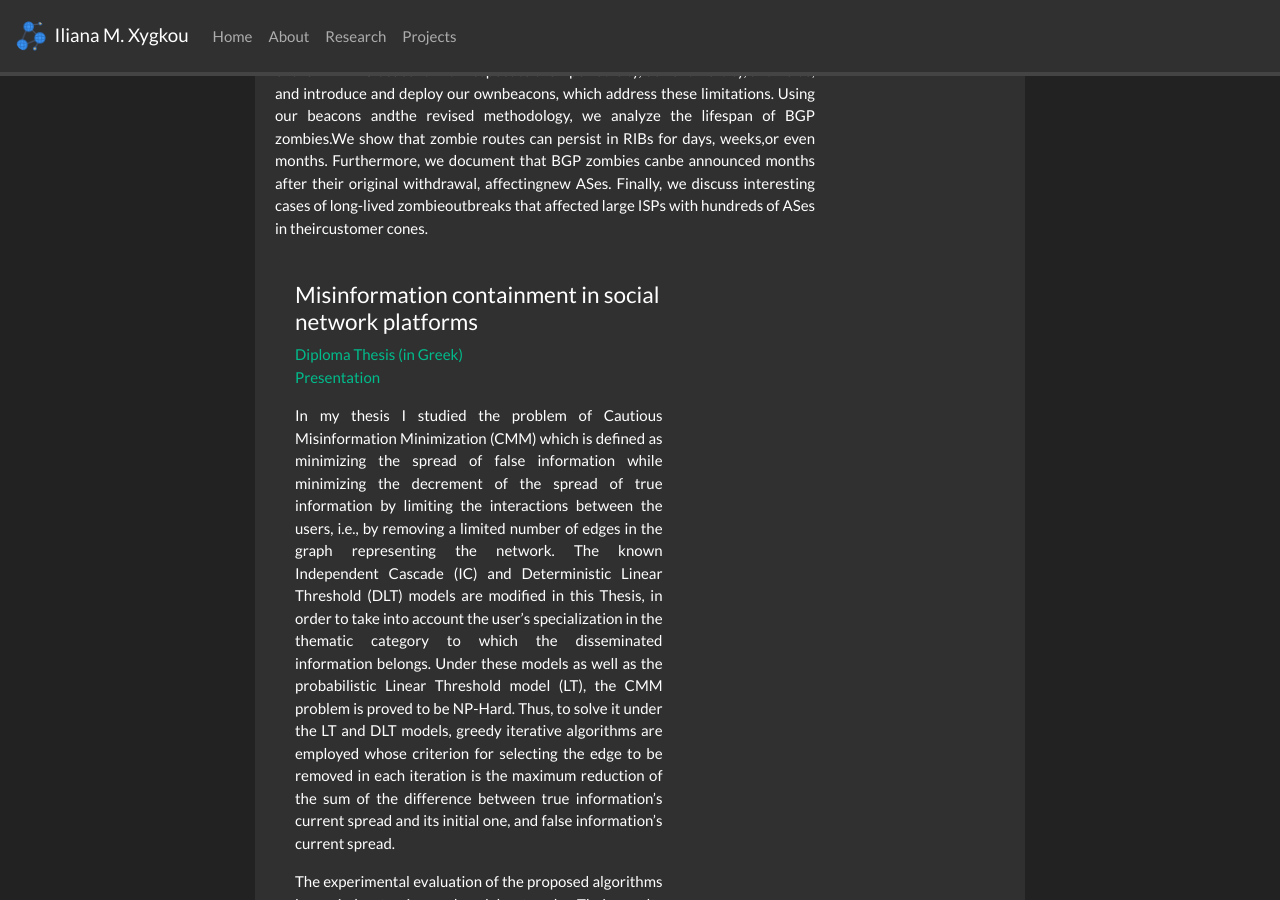
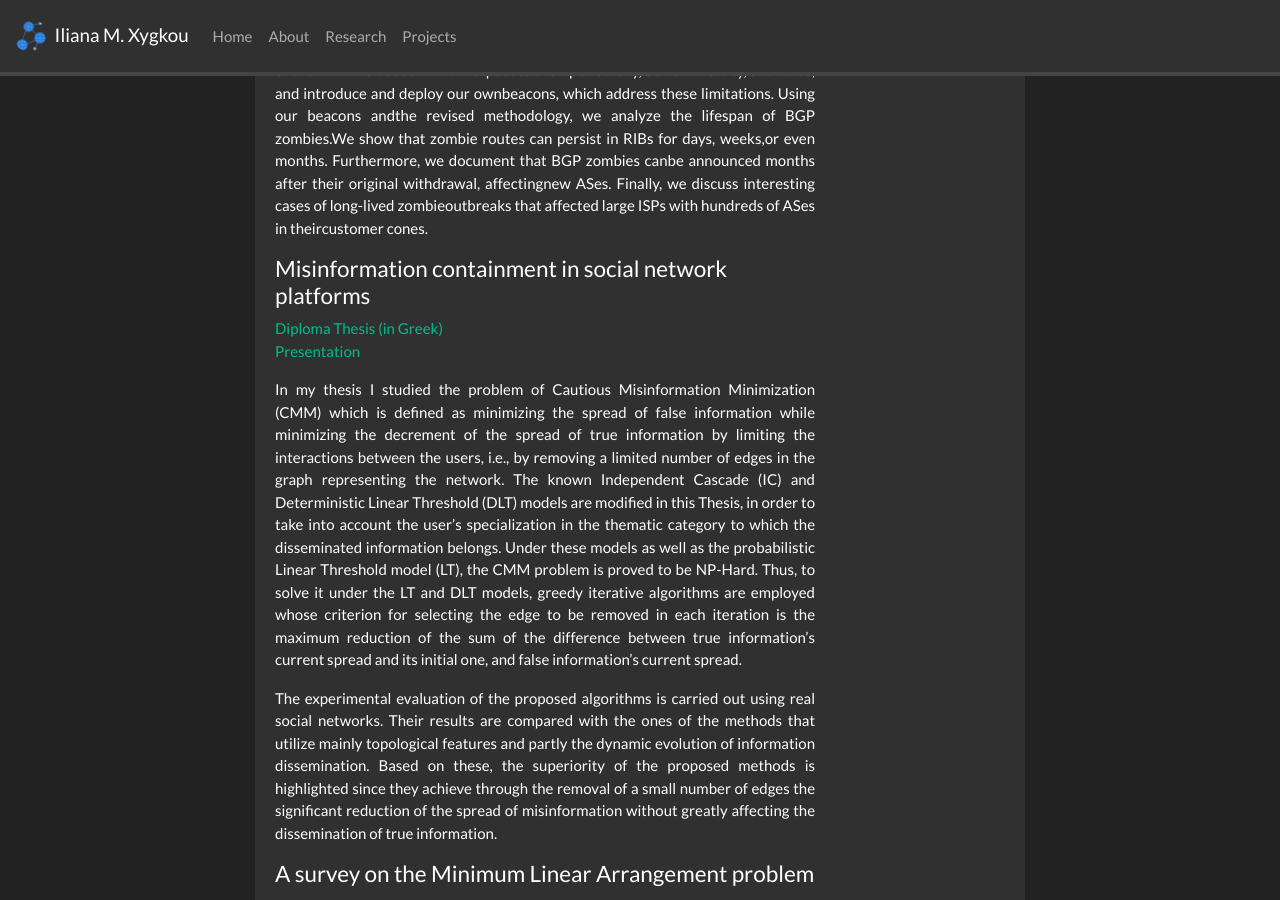
Before and after one commit to IlianaXn/ilianaxn.github.io, a Jekyll site: the page built from _pages/research.md, in a window 1280 px wide and 900 px high, scrolled down 517 px. Built offline with Jekyll 4.4.1, drawn with Linux system fonts in a browser that asks for light colours; nearby versions of some CDN libraries; a style sheet for code colours, icons or effects is not loaded.

Commit message:
Update html code

```diff
--- a/_pages/research.md
+++ b/_pages/research.md
@@ -73,9 +73,6 @@ iframe {
  <a href="{{ site.url }}{{ site.baseurl }}/presentations/BGPZombies-IMC2025.pdf" target="_blank">Presentation</a><br/>
 <p align="justify">BGP is the de facto protocol used to manage a network’s reachabilityon the Internet. Network operators announce and withdraw theirprefixes on BGP to enable or to prevent communication towardstheir origin network, respectively. However, the withdrawal of aprefix could fail to propagate totally in the Internet and routestowards withdrawn prefixes could remain in the routing tablesof routers. These routes are called stuck or zombie BGP routes,and their persistence can lead to performance degradation, or evenpartial or complete outage. In this paper, we first revisit existingwork on BGP zombies using RIPE RIS beacons, identify the double-counting discrepancy, and revise the methodology to address thisproblem and detect zombies more accurately. Second, we point outlimitations of the RIPE RIS beacons with respect to their periodicity,lack of diversity, and noise, and introduce and deploy our ownbeacons, which address these limitations. Using our beacons andthe revised methodology, we analyze the lifespan of BGP zombies.We show that zombie routes can persist in RIBs for days, weeks,or even months. Furthermore, we document that BGP zombies canbe announced months after their original withdrawal, affectingnew ASes. Finally, we discuss interesting cases of long-lived zombieoutbreaks that affected large ISPs with hundreds of ASes in theircustomer cones.
 </p>
-<div class="jumbotron">
-<div class="row align-items-end">
-<div class="col-md-9 col-sm-12">
  <h4>Misinformation containment in social network platforms</h4>
  <a href="{{ site.url }}{{ site.baseurl }}/papers/thesis_xygkou_iliana.pdf" target="_blank">Diploma Thesis (in Greek)</a> <br/>
  <a href="{{ site.url }}{{ site.baseurl }}/presentations/thesis.pdf" target="_blank">Presentation</a>
```
